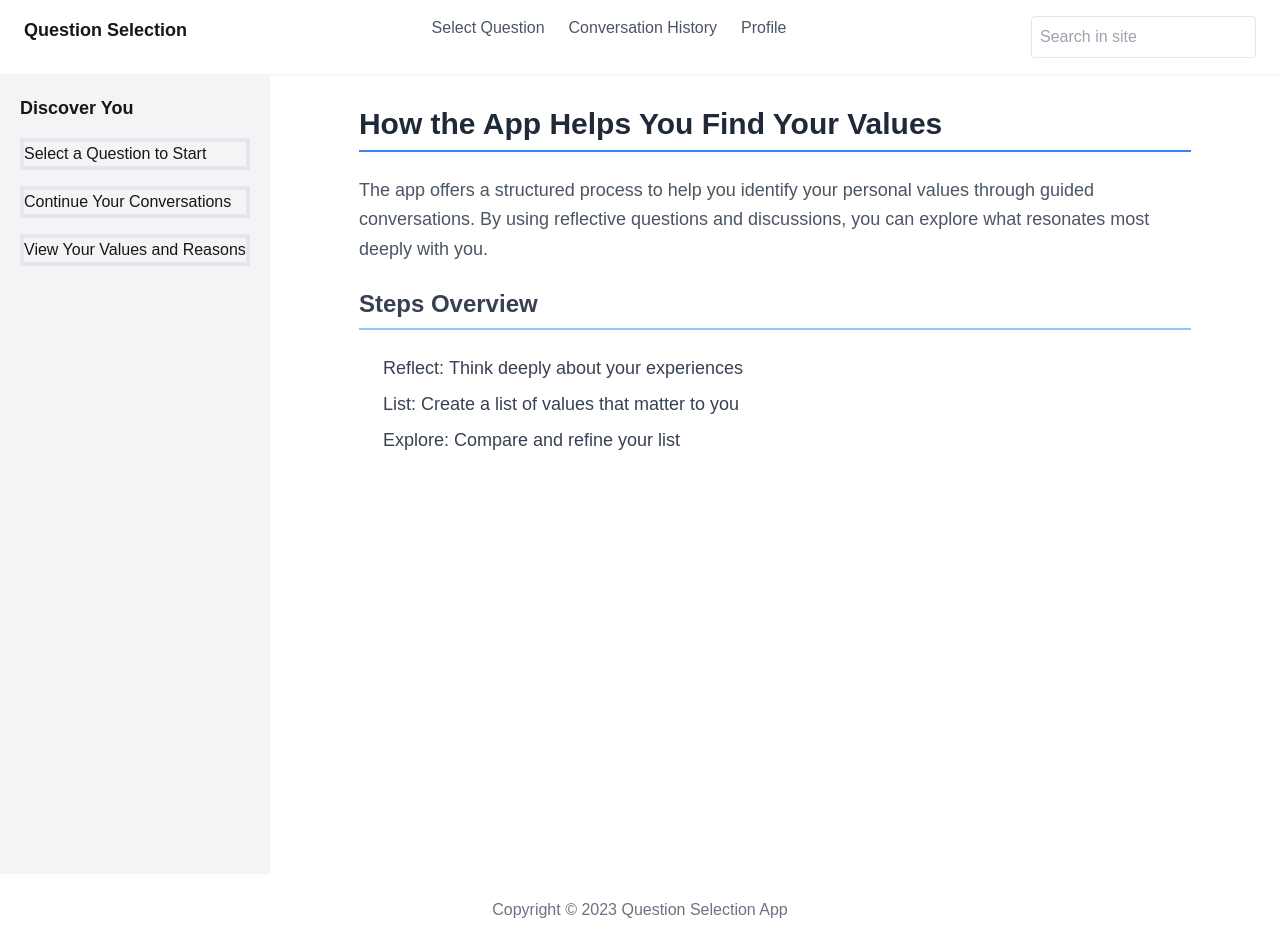
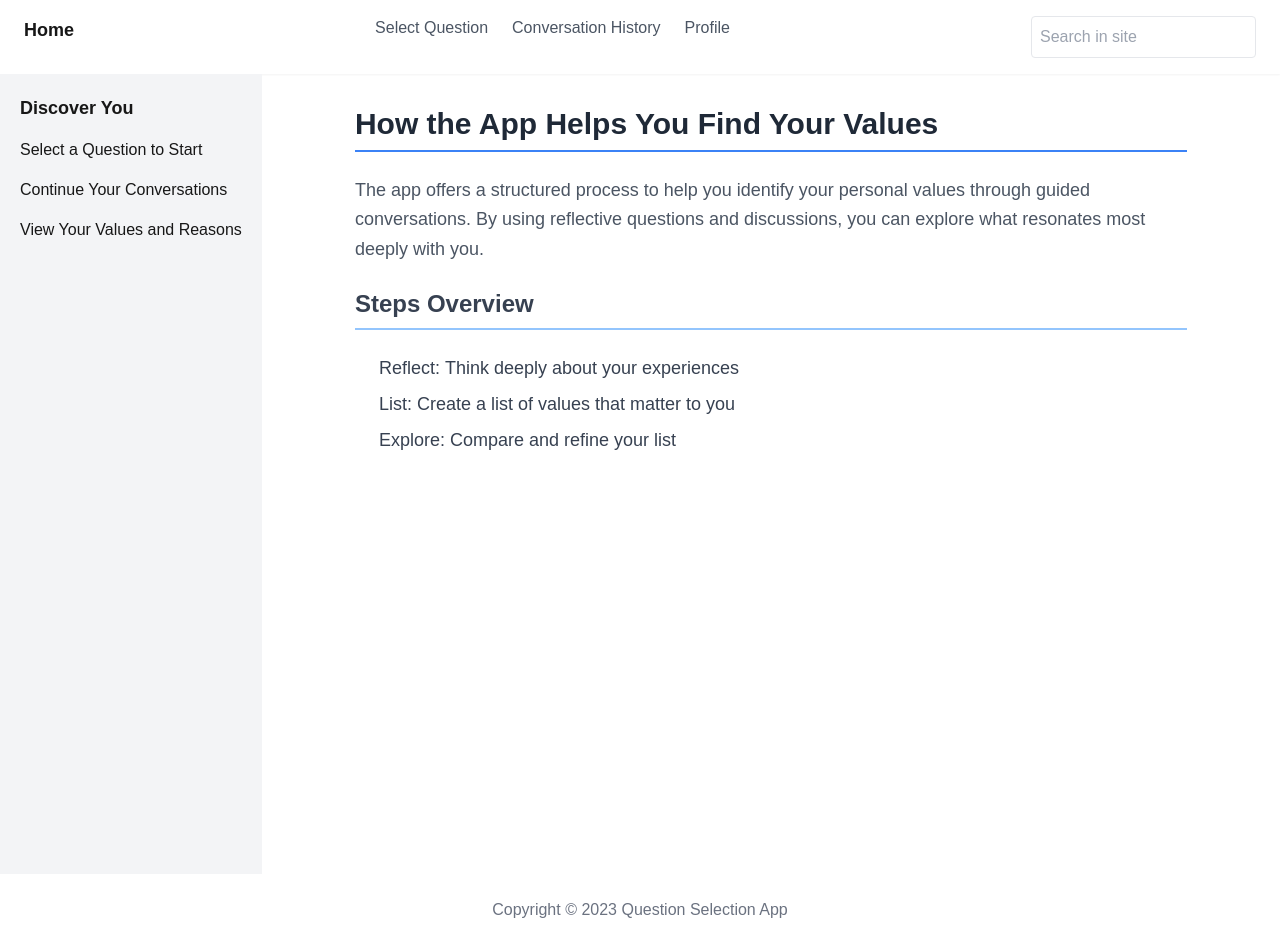
Before and after one commit to purposenavigator/self-analyzation-web, a Next.js app: page / in a window 1280 px wide. Built offline with nearby package versions, Linux system fonts and the light colour scheme.

Commit message:
Update screens - Add title to the Header - Add Conversations page component

```diff
--- /dev/null
+++ b/src/app/conversations/page.tsx
@@ -0,0 +1,10 @@
+import HeaderFooter from '@/components/HeaderFooter';
+import React from 'react';
+
+export default function Conversations() {
+  return (
+    <HeaderFooter title="Conversations">
+      <div className="flex flex-1"></div>
+    </HeaderFooter>
+  );
+}
--- a/src/app/page.tsx
+++ b/src/app/page.tsx
@@ -12,17 +12,14 @@ const items = [
 ];
 
 const renderer = (item: { title: string; path: string }) => (
-  <li
-    key={item.path}
-    className="flex items-center w-full cursor-pointer border-4"
-  >
+  <li key={item.path} className="flex items-center w-full cursor-pointer">
     <Link href={{ pathname: `/${item.path}` }}>{item.title}</Link>
   </li>
 );
 
 export default function Home() {
   return (
-    <HeaderFooter>
+    <HeaderFooter title="Home">
       <div className="flex flex-1">
         <Sidebar title={'Discover You'} items={items} renderer={renderer} />
         <MainContent />
--- a/src/app/questions/page.tsx
+++ b/src/app/questions/page.tsx
@@ -4,7 +4,7 @@ import React from 'react';
 
 export default function Questions() {
   return (
-    <HeaderFooter>
+    <HeaderFooter title="Questions">
       <div className="flex flex-1">
         <Body />
       </div>
--- a/src/components/Header.tsx
+++ b/src/components/Header.tsx
@@ -1,8 +1,8 @@
 import React from 'react';
-const Header = () => {
+const Header = ({ title }) => {
   return (
     <header className="bg-white shadow-sm py-4 px-6 flex justify-between">
-      <div className="text-lg font-bold">Question Selection</div>
+      <div className="text-lg font-bold">{title}</div>
       <nav className="flex space-x-6">
         <a href="#" className="text-gray-600">
           Select Question
--- a/src/components/HeaderFooter.tsx
+++ b/src/components/HeaderFooter.tsx
@@ -3,10 +3,10 @@ import Footer from './Footer';
 import Header from './Header';
 import React from 'react';
 
-function HeaderFooter({ children }: HeaderFooterProps) {
+function HeaderFooter({ children, title }: HeaderFooterProps) {
   return (
     <div className="h-screen flex flex-col">
-      <Header />
+      <Header title={title} />
       <div>{children}</div>
       <Footer />
     </div>
--- a/src/types/Questions.ts
+++ b/src/types/Questions.ts
@@ -15,5 +15,6 @@ export interface MainContentProps {
 }
 
 export interface HeaderFooterProps {
+  title: string;
   children: React.ReactNode;
 }
```
